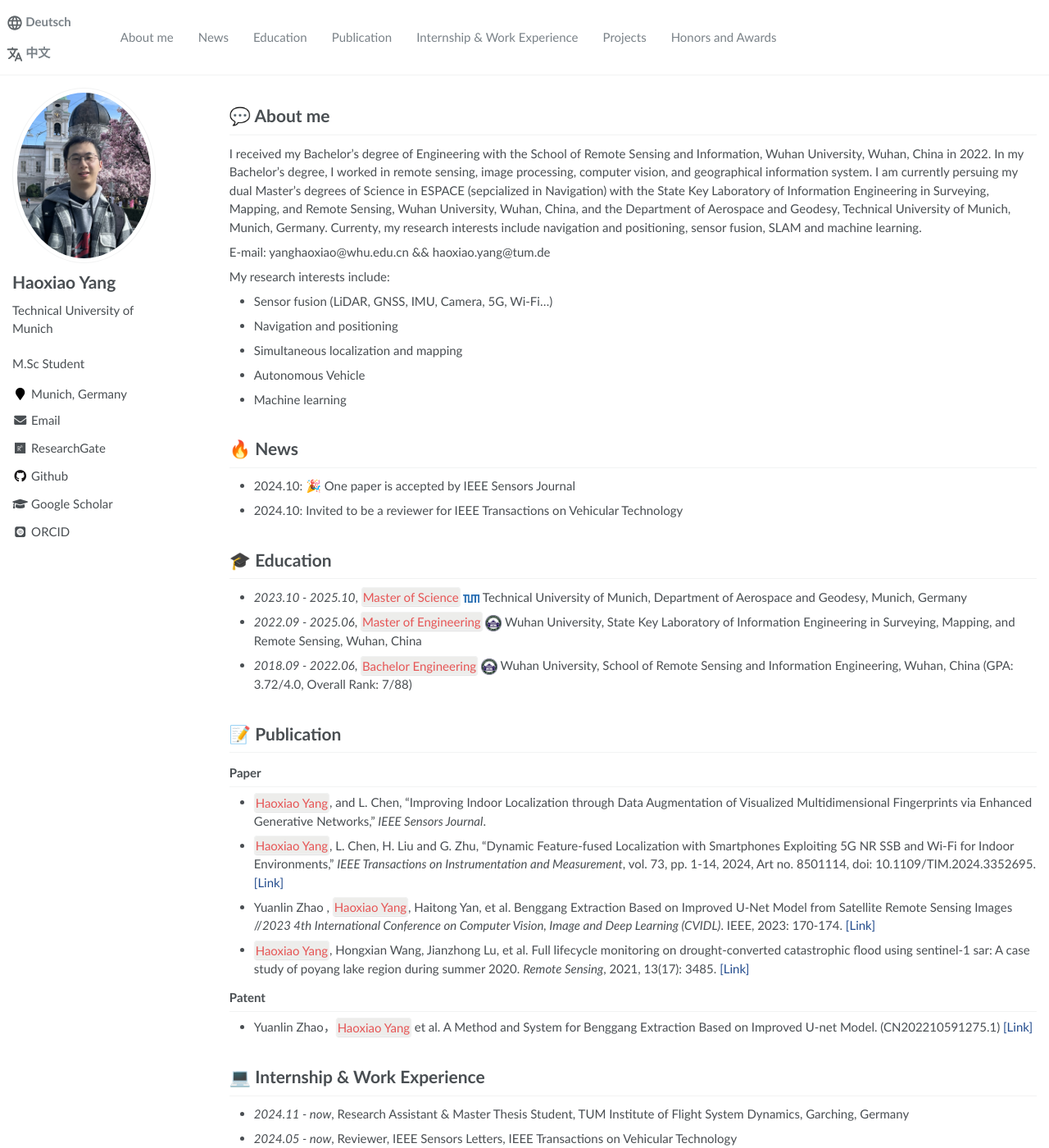
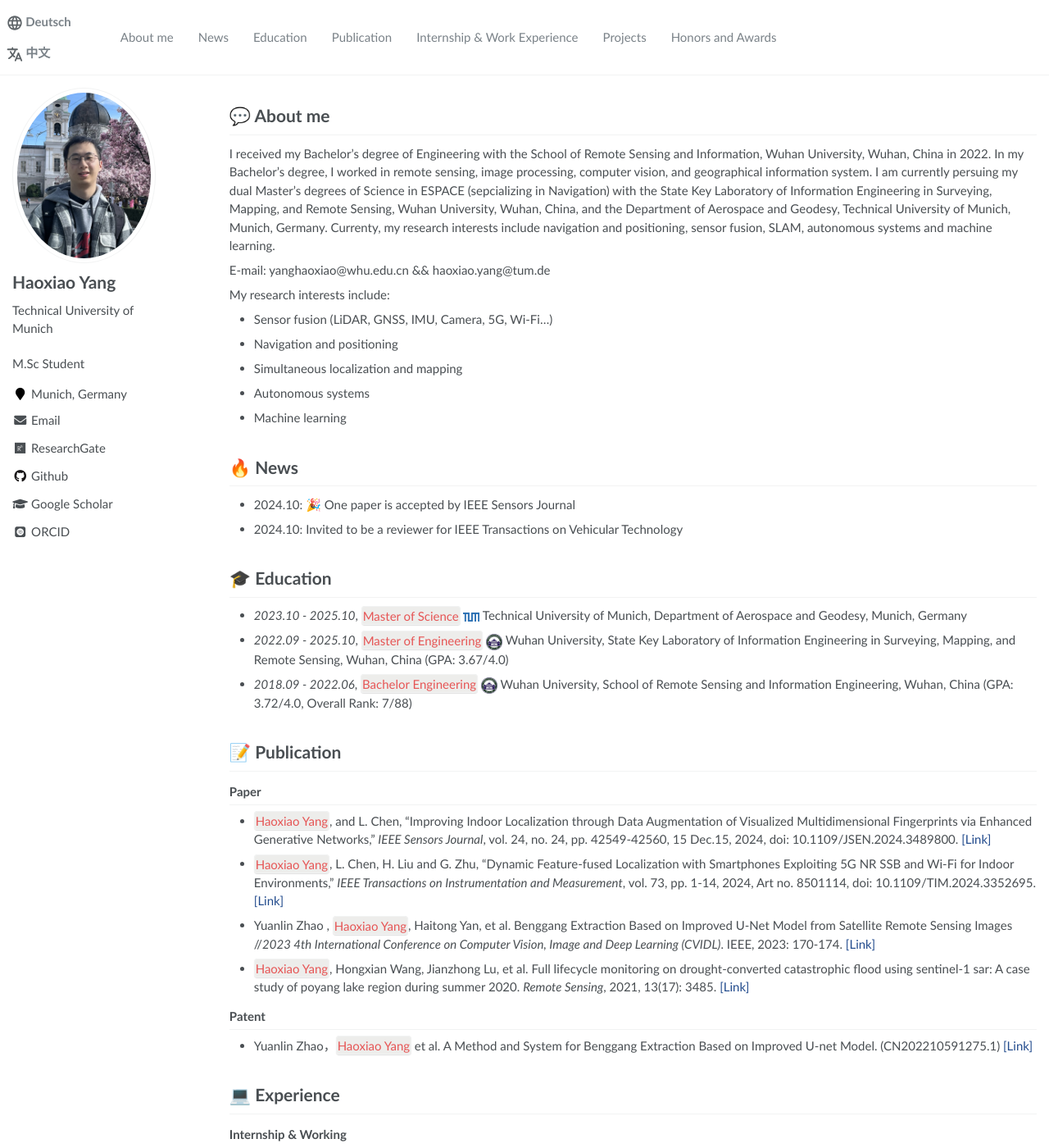
Before and after one commit to GreatBruceYoung/greatbruceyoung.github.io, a Jekyll site: the page built from _pages/about.md, in a window 1280 px wide and 1400 px high. Shown: the whole window at 82% size. Built offline with Jekyll 4.4.1, drawn with Linux system fonts in a browser that asks for light colours; some web fonts are replaced; some of the changed text lies outside the part shown.

Commit message:
update on 22.02.2025

```diff
--- a/_layouts/default.html
+++ b/_layouts/default.html
@@ -32,7 +32,7 @@
 <div class="footer_site">
 <hr/>
 <div class="footer_copyright">
-  © 2024 Haoxiao Yang | All rights reserved
+  © 2025 Haoxiao Yang | All rights reserved
 </div>
 </div>
   </body>
--- a/_pages/about.md
+++ b/_pages/about.md
@@ -18,7 +18,7 @@
 <span class='anchor' id='about-me'></span>
 
 # 💬 About me
-I received my Bachelor's degree of Engineering with the School of Remote Sensing and Information, Wuhan University, Wuhan, China in 2022. In my Bachelor's degree, I worked in remote sensing, image processing, computer vision, and geographical information system. I am currently persuing my dual Master's degrees of Science in ESPACE (sepcialized in Navigation) with the State Key Laboratory of Information Engineering in Surveying, Mapping, and Remote Sensing, Wuhan University, Wuhan, China, and the Department of Aerospace and Geodesy, Technical University of Munich, Munich, Germany. Currenty, my research interests include navigation and positioning, sensor fusion, SLAM and machine learning.
+I received my Bachelor's degree of Engineering with the School of Remote Sensing and Information, Wuhan University, Wuhan, China in 2022. In my Bachelor's degree, I worked in remote sensing, image processing, computer vision, and geographical information system. I am currently persuing my dual Master's degrees of Science in ESPACE (sepcializing in Navigation) with the State Key Laboratory of Information Engineering in Surveying, Mapping, and Remote Sensing, Wuhan University, Wuhan, China, and the Department of Aerospace and Geodesy, Technical University of Munich, Munich, Germany. Currenty, my research interests include navigation and positioning, sensor fusion, SLAM, autonomous systems and machine learning.
 
 E-mail: yanghaoxiao@whu.edu.cn && haoxiao.yang@tum.de
 
@@ -26,7 +26,7 @@
 - Sensor fusion (LiDAR, GNSS, IMU, Camera, 5G, Wi-Fi...)
 - Navigation and positioning
 - Simultaneous localization and mapping
-- Autonomous Vehicle
+- Autonomous systems
 - Machine learning
 
 <span class='anchor' id='-xw'></span>
@@ -39,7 +39,7 @@
 
 # 🎓 Education
 - *2023.10 - 2025.10*, `Master of Science` <a href="https://www.tum.de/"><img class="svg" src="/images/Technical_University_of_Munich_Logo.png" width="20pt"></a> Technical University of Munich, Department of Aerospace and Geodesy, Munich, Germany
-- *2022.09 - 2025.06*, `Master of Engineering` <a href="https://www.whu.edu.cn/"><img class="svg" src="/images/Wuhan_University_Logo.png" width="20pt"></a> Wuhan University, State Key Laboratory of Information Engineering in Surveying, Mapping, and Remote Sensing, Wuhan, China
+- *2022.09 - 2025.10*, `Master of Engineering` <a href="https://www.whu.edu.cn/"><img class="svg" src="/images/Wuhan_University_Logo.png" width="20pt"></a> Wuhan University, State Key Laboratory of Information Engineering in Surveying, Mapping, and Remote Sensing, Wuhan, China (GPA: 3.67/4.0)
 - *2018.09 - 2022.06*, `Bachelor Engineering` <a href="https://www.whu.edu.cn/"><img class="svg" src="/images/Wuhan_University_Logo.png" width="20pt"></a> Wuhan University, School of Remote Sensing and Information Engineering, Wuhan, China (GPA: 3.72/4.0, Overall Rank: 7/88)
 
 <span class='anchor' id='-lwzl'></span>
@@ -47,7 +47,8 @@
 # 📝 Publication
 ### Paper
 ---
-- `Haoxiao Yang`, and L. Chen, "Improving Indoor Localization through Data Augmentation of Visualized Multidimensional Fingerprints via Enhanced Generative Networks," *IEEE Sensors Journal*.
+- `Haoxiao Yang`, and L. Chen, "Improving Indoor Localization through Data Augmentation of Visualized Multidimensional Fingerprints via Enhanced Generative Networks," *IEEE Sensors Journal*, vol. 24, no. 24, pp. 42549-42560, 15 Dec.15, 2024, doi: 10.1109/JSEN.2024.3489800.
+[[Link]](https://ieeexplore.ieee.org/abstract/document/10747207)
 
 - `Haoxiao Yang`, L. Chen, H. Liu and G. Zhu, "Dynamic Feature-fused Localization with Smartphones Exploiting 5G NR SSB and Wi-Fi for Indoor Environments," *IEEE Transactions on Instrumentation and Measurement*, vol. 73, pp. 1-14, 2024, Art no. 8501114, doi: 10.1109/TIM.2024.3352695.
 [[Link]](https://ieeexplore.ieee.org/document/10403817)
@@ -65,11 +66,18 @@
 
 <span class='anchor' id='-gzsx'></span>
 
-# 💻 Internship & Work Experience
+# 💻 Experience
+
+### Internship & Working
+---
+- *2025.03 - now*, Research Internship, Hybrid Dynamic Robotics Lab, University of Michigan, Ann Arbor, MI, U.S.
 - *2024.11 - now*, Research Assistant & Master Thesis Student, TUM Institute of Flight System Dynamics, Garching, Germany
-- *2024.05 - now*, Reviewer, IEEE Sensors Letters, IEEE Transactions on Vehicular Technology
 - *2021.09 - 2023.09*, Research Assistant. Ubiquitous Navigation Information Processing (UNIP) Laboratory, Wuhan University, Wuhan, China
 - *2022.02 - 2022.06*, Algorithm Engineer. Changjiang River Scientific Research Institute, Wuhan, China
+
+### Service
+---
+- *2024.05 - now*, Reviewer, IEEE Sensors Letters, IEEE Transactions on Vehicular Technology (IEEE TVT)
 
 <span class='anchor' id='-xmjl'></span>
 
@@ -84,6 +92,9 @@
 ---
 - *2023.04 - 2023.09*, LiDAR/GNSS/IMU fusion for trajectory estimation in dynamic environments
 [[Link]](https://github.com/GreatBruceYoung/ES-EKF-based-LiDAR-GNSS-IMU-fusion)
+
+- *2021.11 - 2021.12*, Indoor positioning based on wireless signals
+[[Link]](https://github.com/GreatBruceYoung/Indoor-positioning)
 
 - *2020.01 - 2021.10*, Ubiquitous Navigation Solutions and Applications using new "5G+"
 - *2020.01 - 2021.10*, Research on the service capacity of remote sensing for monitoring floods in the "Belt and Road" region based on Chinese satellites
```
